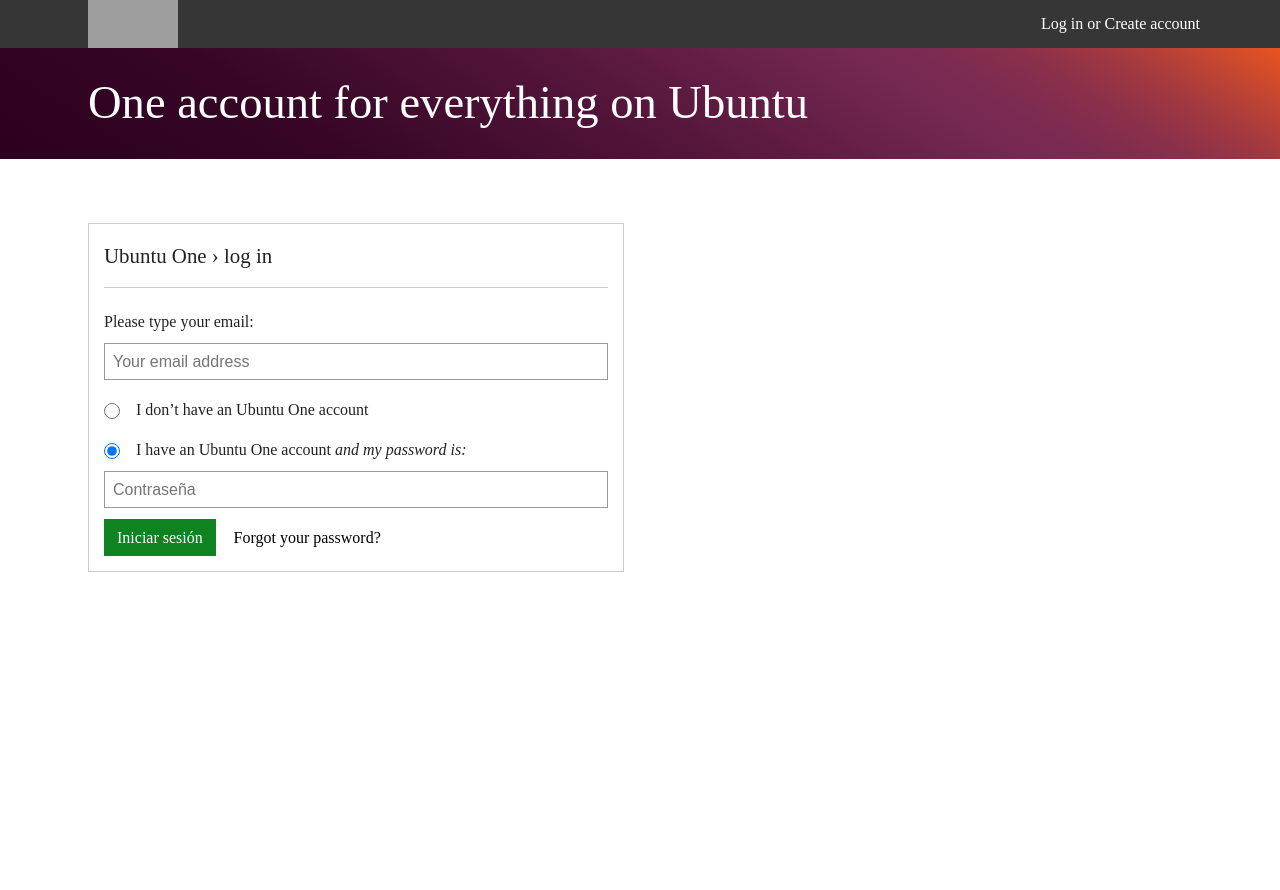
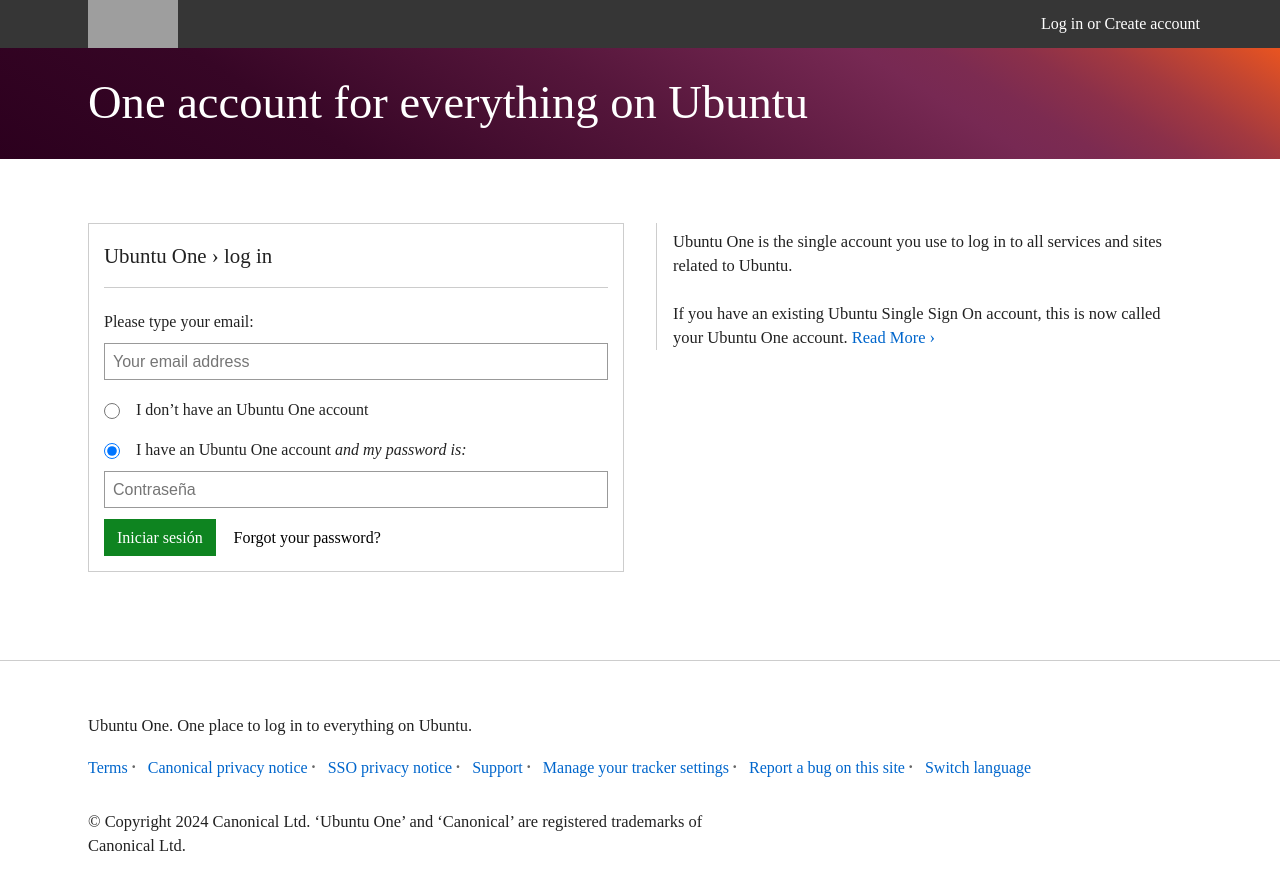
Before and after one commit to Armuto-Live/clon-ubuntu, a React (Vite) app: page /signIn in a window 1280 px wide. Shown: the top 890 px of the page. Before the commit the page ends 800 px from the top, so only its background shows below. Built offline with nearby package versions, Linux system fonts and the light colour scheme; grey boxes are pictures that could not be loaded.

Commit message:
add Register component for SignIn page

```diff
--- /dev/null
+++ b/src/components/signin/Footer.jsx
@@ -0,0 +1,82 @@
+import { styled, Typography } from "@mui/material";
+import { PStrip, LayoutMaxWidth, GridRow, LinkItem } from "../global";
+
+const InlineList = styled("ul")(({ theme }) => ({}));
+
+const InlineListItem = styled("li")(({ theme }) => ({
+  position: "relative",
+  display: "inline-block",
+  marginRight: "20px",
+  "&::after": {
+    color: "#666",
+    content: "'\u00b7'",
+    fontSize: "1.4rem",
+    lineHeight: "0",
+    position: "absolute",
+    right: "-.6rem",
+    top: ".7rem",
+  },
+  "&:last-child::after": {
+    content: "''",
+  },
+}));
+
+export const Footer = () => {
+  return (
+    <PStrip
+      sx={{
+        padding: "1rem 0",
+        fontWeight: "300",
+        "@media (min-width:1037px)": {
+          padding: "2rem 0",
+        },
+      }}
+    >
+      <LayoutMaxWidth sx={{ maxWidth: "72em" }}>
+        <GridRow xxs="span 4" xs="span 4" md="span 12">
+          <Typography
+            variant="subtitle1"
+            sx={{
+              fontWeight: "300",
+            }}
+          >
+            Ubuntu One. One place to log in to everything on Ubuntu.
+          </Typography>
+          <InlineList>
+            <InlineListItem>
+              <LinkItem>Terms</LinkItem>
+            </InlineListItem>
+            <InlineListItem>
+              <LinkItem>Canonical privacy notice</LinkItem>
+            </InlineListItem>
+            <InlineListItem>
+              <LinkItem>SSO privacy notice</LinkItem>
+            </InlineListItem>
+            <InlineListItem>
+              <LinkItem>Support</LinkItem>
+            </InlineListItem>
+            <InlineListItem>
+              <LinkItem>Manage your tracker settings</LinkItem>
+            </InlineListItem>
+            <InlineListItem>
+              <LinkItem>Report a bug on this site</LinkItem>
+            </InlineListItem>
+            <InlineListItem>
+              <LinkItem>Switch language</LinkItem>
+            </InlineListItem>
+          </InlineList>
+          <Typography
+            variant="subtitle1"
+            sx={{
+              fontWeight: "300",
+              maxWidth: "40em",
+            }}
+          >
+            © Copyright 2024 Canonical Ltd. ‘Ubuntu One’ and ‘Canonical’ are
+            registered trademarks of Canonical Ltd.
+          </Typography>
+        </GridRow>
+      </LayoutMaxWidth>
+    </PStrip>
+  );
+};
--- /dev/null
+++ b/src/components/signin/FormButton.jsx
@@ -0,0 +1,24 @@
+import { styled} from '@mui/material';
+import React from 'react'
+
+const ButtonSubmit = styled("button")(({ theme }) => ({
+    backgroundColor: "#0e8420",
+    border: "thin solid #0e8420",
+    color: "#fff",
+    padding: "calc(.4rem - 1px) .75rem",
+    fontSize: "1rem",
+    lineHeight: "1.5rem",
+    fontWeight: "300",
+    fontFamily: "ubuntu",
+    transition: "background-color 0.165s cubic-bezier(0.55, 0.055, 0.675, 0.19)",
+    "&:hover": {
+      backgroundColor: "#095615",
+      cursor: "pointer",
+    },
+  }));
+
+export const FormButton = ({text}) => {
+  return (
+    <ButtonSubmit type='submit'>{text}</ButtonSubmit>
+  )
+}
--- a/src/components/signin/FormInput.jsx
+++ b/src/components/signin/FormInput.jsx
@@ -11,8 +11,8 @@
     lineHeight: "1.5rem",
   }));
 
-export const FormInput = ({placeholder}) => {
+export const FormInput = ({type,placeholder}) => {
   return (
-    <FormInputContent placeholder={placeholder}/>
+    <FormInputContent type={type} placeholder={placeholder}/>
   )
 }
--- /dev/null
+++ b/src/components/signin/Label.jsx
@@ -0,0 +1,16 @@
+import { styled } from '@mui/material';
+import React from 'react'
+
+const LoginFormLabel = styled("label")(({ theme }) => ({
+    cursor: "pointer",
+    display: "inline-block",
+    marginBottom: ".6rem",
+    marginTop: "0",
+    paddingTop: ".4rem",
+  }));
+
+export const Label = ({children,htmlFor,sx}) => {
+  return (
+    <LoginFormLabel sx={sx} htmlFor={htmlFor}>{children}</LoginFormLabel>
+  )
+}
--- a/src/components/signin/Main.jsx
+++ b/src/components/signin/Main.jsx
@@ -1,17 +1,15 @@
 import { useState } from "react";
 
 import { styled, Box, Typography } from "@mui/material";
-import { MainLogin,MainRegister,FormInput } from "./index";
+import { MainLogin, MainRegister, FormInput,Label } from "./index";
 import {
   PStrip,
   LayoutMaxWidth,
   GridRow,
   Line,
+  LinkItem,
 } from "../global/index";
 
-
-
-const Content = styled(Box)(({ theme }) => ({}));
 const Title = styled(Typography)(({ theme }) => ({
   fontSize: "2.22819rem",
   lineHeight: "3rem",
@@ -42,8 +40,8 @@
   [theme.breakpoints.up("md")]: {
     fontSize: "1.30612rem",
     lineHeight: "2rem",
-    marginBottom:".95rem",
-    paddingTop:"0.051rem",
+    marginBottom: ".95rem",
+    paddingTop: "0.051rem",
   },
 }));
 
@@ -55,25 +53,34 @@
   paddingTop: ".4rem",
 }));
 
-
 const LoginFormRadio = styled("input")(({ theme }) => ({
   margin: "0",
   width: "1rem",
   height: "1rem",
 }));
 
+const TableContent = styled(Box)(({ theme }) => ({
+  borderTop: "thin solid #cdcdcd",
+  padding: "0 1.5rem",
+  [theme.breakpoints.up("md")]: {
+    padding: "0 1rem",
+    borderTop:"none",
+    borderLeft:"thin solid #cdcdcd",
+  },
+}));
+
 export const Main = () => {
   const [isLogin, setIsLogin] = useState(true);
 
-    const changeOption=(e)=>{
-        if(e.target.value ==='login'){
-            return setIsLogin(true);
-        }
-        setIsLogin(false);
+  const changeOption = (e) => {
+    if (e.target.value === "login") {
+      return setIsLogin(true);
     }
+    setIsLogin(false);
+  };
 
   return (
-    <Content>
+    <>
       <PStrip
         sx={{
           padding: "1rem 0",
@@ -100,7 +107,7 @@
                 <Box>
                   <form action="">
                     <div>
-                      <LoginFormLabel>Please type your email:</LoginFormLabel>
+                      <Label>Please type your email:</Label>
                       <FormInput placeholder="Your email address" />
                       <Box display="flex" alignItems="center">
                         <LoginFormRadio
@@ -110,12 +117,12 @@
                           name="user-intentions"
                           onChange={changeOption}
                         />
-                        <LoginFormLabel
+                        <Label
                           htmlFor="new_user"
                           sx={{ paddingLeft: "1rem" }}
                         >
                           I don’t have an Ubuntu One account
-                        </LoginFormLabel>
+                        </Label>
                       </Box>
                       <Box display="flex" alignItems="center">
                         <LoginFormRadio
@@ -126,24 +133,36 @@
                           onChange={changeOption}
                           defaultChecked
                         />
-                        <LoginFormLabel
+                        <Label
                           htmlFor="return_user"
                           sx={{ paddingLeft: "1rem" }}
                         >
                           I have an Ubuntu One account{" "}
                           <i>and my password is:</i>
-                        </LoginFormLabel>
+                        </Label>
                       </Box>
                     </div>
-                    {isLogin ? <MainLogin/> : <MainRegister/>}
+                    {isLogin ? <MainLogin /> : <MainRegister />}
                   </form>
                 </Box>
               </Box>
             </Form>
-            <aside></aside>
+          </GridRow>
+          <GridRow xxs="span 4" xs="span 6" md="span 6">
+            <TableContent>
+              <Typography variant="subtitle1" sx={{fontWeight:"300"}}>
+                Ubuntu One is the single account you use to log in to all
+                services and sites related to Ubuntu.
+              </Typography>
+              <Typography variant="subtitle1" sx={{fontWeight:"300"}}>
+                If you have an existing Ubuntu Single Sign On account, this is
+                now called your Ubuntu One account. {" "}
+              <LinkItem>Read More ›</LinkItem>
+              </Typography>
+            </TableContent>
           </GridRow>
         </LayoutMaxWidth>
       </PStrip>
-    </Content>
+    </>
   );
 };
--- a/src/components/signin/MainLogin.jsx
+++ b/src/components/signin/MainLogin.jsx
@@ -1,5 +1,5 @@
 import React from "react";
-import { FormInput } from "./index";
+import { FormInput,FormButton } from "./index";
 import { styled, Box } from "@mui/material";
 
 const ButtonSubmit = styled("button")(({ theme }) => ({
@@ -40,7 +40,7 @@
     <>
       <FormInput placeholder="Contraseña" />
       <Box>
-        <ButtonSubmit type="submit">Iniciar sesión</ButtonSubmit>
+        <FormButton text="Iniciar sesión" />
         <InputSubmit type="submit" value="Forgot your password?" />
       </Box>
     </>
--- a/src/components/signin/MainRegister.jsx
+++ b/src/components/signin/MainRegister.jsx
@@ -1,7 +1,55 @@
-import React from 'react'
+import { Typography,Box } from "@mui/material";
+import React from "react";
+
+import { Label,FormInput,FormButton } from "./index";
 
 export const MainRegister = () => {
   return (
-    <div>MainRegister</div>
-  )
-}
+    <>
+      <Label>
+      Please tell us your full name and choose a username and password:
+      </Label>
+      <Box>
+        <Label>
+          Full name
+        </Label>
+        <FormInput placeholder="Your full name"/>
+      </Box>
+      <Box>
+        <Label>
+          Username
+        </Label>
+        <FormInput placeholder="Username"/>
+        <ul>
+          <li>Between 3 and 32 characters long.</li>
+          <li>Allowed: lowercase letters, numbers and hyphens.</li>
+          <li>
+            <strong>NOT</strong>
+            allowed: CAPITAL letters, special characters.
+          </li>
+          <li>
+
+            <strong>NOT</strong>
+            allowed: only numbers or consecutive hyphens.
+          </li>
+        </ul>
+      </Box>
+      <Box>
+      <Label>
+          Choose password
+        </Label>
+        <FormInput placeholder="Password with at least 8 and at most 512 characters (ASCII only)"/>
+      </Box>
+      <Box>
+      <Label>
+          Re-type password
+        </Label>
+        <FormInput placeholder="Retype password"/>
+      </Box>
+      <Box>
+        <FormInput type="checkbox"/>
+        <FormButton text="Create account"/>
+      </Box>
+    </>
+  );
+};
--- a/src/components/signin/index.js
+++ b/src/components/signin/index.js
@@ -3,3 +3,6 @@
 export * from './MainLogin';
 export * from './MainRegister';
 export * from './FormInput';
+export * from './Footer';
+export * from './Label';
+export * from './FormButton';
--- a/src/pages/SignIn.jsx
+++ b/src/pages/SignIn.jsx
@@ -1,10 +1,22 @@
-import {Main, Navigation} from '../components/signin/index'
+import {styled } from '@mui/material';
+import {Footer, Main, Navigation} from '../components/signin/index'
+
+const Line=styled("hr")(({theme})=>({
+  backgroundColor:"#cdcdcd",
+  border:"0",
+  height:"1px",
+  marginBottom:"15px",
+  marginTop:"0",
+  width:"100%",
+}))
 
 export const SignIn = () => {
   return (
     <>
       <Navigation/>
       <Main/>
+      <Line/>
+      <Footer/>
     </>
   );
 };
```
